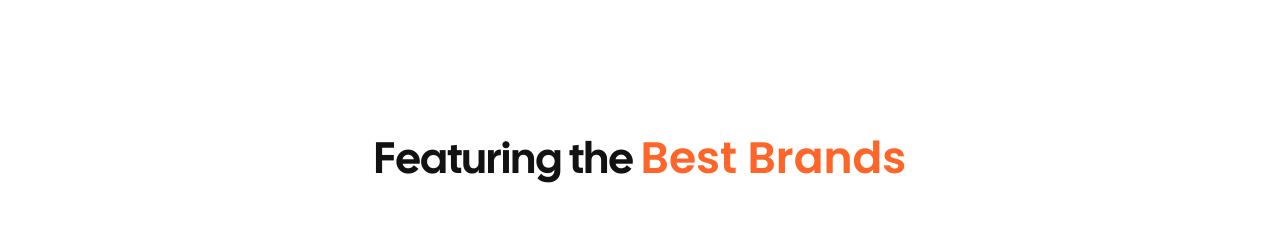
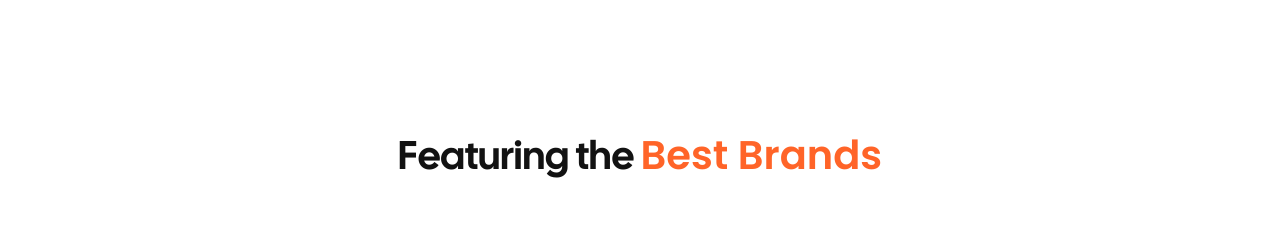
Before and after one commit to BohdanKoleiko/Guitar, a website: page src/index.html in a window 1280 px wide. Shown: the part 2220-2458 px from the top of the page. Drawn offline with nearby package versions, Linux system fonts and the light colour scheme; files that its build step writes are made by us from their sources; files whose address does not match are found by name.

Commit message:
adaptived title, items and item blocks

```diff
--- a/src/sass/base/_media.scss
+++ b/src/sass/base/_media.scss
@@ -68,6 +68,20 @@
     justify-content: center;
     gap: calc(25 / 16) + rem;
    }
+  }
+
+  .brands{
+    padding: 60px 0 80px;
+    &__title{
+      margin-bottom: 50px;
+      font-size: 40px;
+    }
+    &__items{
+      flex-wrap: wrap;
+    }
+    &__item{
+      flex: 0 1 100%;
+    }
   }
 }
 
@@ -222,4 +236,11 @@
    }
    }
   }
+
+  .brands{
+    padding: 110px 0 140px;
+    &__title{
+      margin-bottom: 75px;
+    }
+  }
 }
--- a/src/sass/blocks/_main.scss
+++ b/src/sass/blocks/_main.scss
@@ -181,7 +181,6 @@
 }
 
 .brands{
-   padding: 110px 0 140px;
    &__title{
       margin-bottom: 75px;
    }
```
